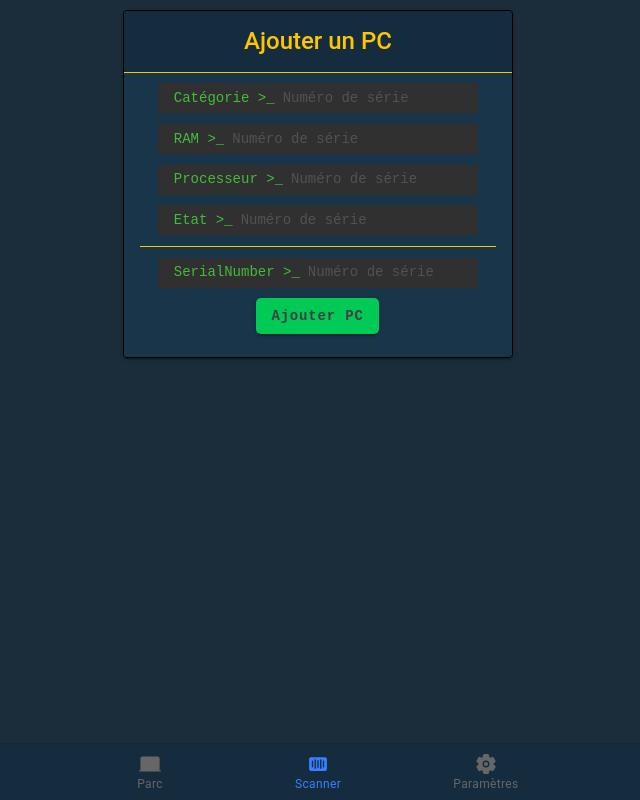
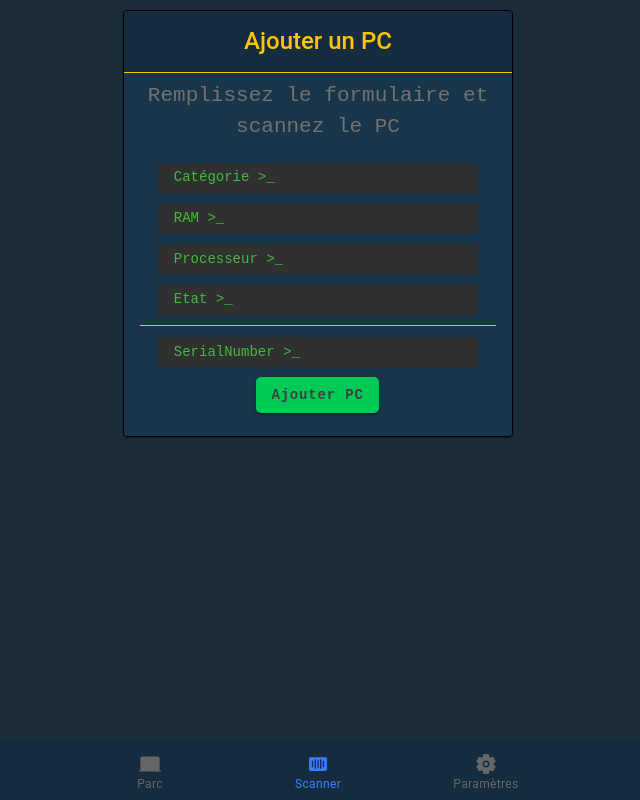
Before and after one commit to Admiralis/front-ionic, a React (Create React App) app: page /scan/add in a window 1280 px wide. Shown: the whole page, without its empty margins (322-962 px from the left). Built offline with nearby package versions, Linux system fonts and the light colour scheme.

Commit message:
feat: générisation input

```diff
--- a/src/commons/components/Forms/ComputerAddForm/ComputerAddFormComponent.tsx
+++ b/src/commons/components/Forms/ComputerAddForm/ComputerAddFormComponent.tsx
@@ -16,27 +16,56 @@ interface ComputerAddFormComponentProps {
 
 export const ComputerAddFormComponent = (props: ComputerAddFormComponentProps) => {
 
-    const onChange = (e: any) => {
-        props.setNewComputerInfo(
-            {
-                ...props.newComputerInfo,
-                [e.detail.name]: e.detail.value!
-            }
-        )
-    }
-
     return (
         <>
             <div className="container">
-                <AsciiInputComponent label="Catégorie" value={props.newComputerInfo.computerCategory || ''} onIonChange={onChange}/>
-                <AsciiInputComponent label="RAM" value={props.newComputerInfo.computerRam || ""} onIonChange={onChange}/>
-                <AsciiInputComponent label="Processeur" value={props.newComputerInfo.computerCpu || ""} onIonChange={onChange}/>
-                <AsciiInputComponent label="Etat" value={props.newComputerInfo.computerCondition || ""} onIonChange={onChange}/>
+                <p>
+                    Remplissez le formulaire et scannez le PC
+                </p>
+                <AsciiInputComponent label="Catégorie" value={props.newComputerInfo.computerCategory || ""}
+                                     onIonChange={(e: any) => {
+
+                                         props.setNewComputerInfo({
+                                             ...props.newComputerInfo,
+                                             computerCategory: e.detail.value!
+                                         })
+                                     }}
+                />
+                <AsciiInputComponent label="RAM" value={props.newComputerInfo.computerRam || ""}
+                                     onIonChange={(e: any) => {
+                                         props.setNewComputerInfo({
+                                             ...props.newComputerInfo,
+                                             computerRam: e.detail.value!
+                                         })
+                                     }}
+                />
+                <AsciiInputComponent label="Processeur" value={props.newComputerInfo.computerCpu || ""}
+                                     onIonChange={(e: any) => {
+                                         props.setNewComputerInfo({
+                                             ...props.newComputerInfo,
+                                             computerCpu: e.detail.value!
+                                         })
+                                     }}
+                />
+                <AsciiInputComponent label="Etat" value={props.newComputerInfo.computerCondition || ""}
+                                     onIonChange={(e: any) => {
+                                         props.setNewComputerInfo({
+                                             ...props.newComputerInfo,
+                                             computerCondition: e.detail.value!
+                                         })
+                                     }}
+                />
                 <HorizontalDividerComponent/>
                 <AsciiInputComponent
                     value={props.computerSerial}
                     label="SerialNumber"
-                    onIonChange={e => props.setComputerSerial(e.detail.value!)}
+                    onIonChange={e => {
+                        props.setComputerSerial(e.detail.value!)
+                        props.setNewComputerInfo({
+                            ...props.newComputerInfo,
+                            computerSerial: e.detail.value!
+                        })
+                    }}
                 />
             </div>
         </>
--- a/src/commons/components/Forms/Inputs/AsciiInput/AsciiInput.component.tsx
+++ b/src/commons/components/Forms/Inputs/AsciiInput/AsciiInput.component.tsx
@@ -8,6 +8,7 @@ interface AsciiInputComponentProps {
     onIonChange: (e: CustomEvent) => void
 
     required?: boolean
+    placeholder?: string
 }
 
 export function AsciiInputComponent(props: AsciiInputComponentProps) {
@@ -16,7 +17,7 @@ export function AsciiInputComponent(props: AsciiInputComponentProps) {
             <span className={style.asciiLabel}>{props.required && <span>*</span>}{props.label} &#62;_</span>
             <IonInput
                 value={props.value}
-                placeholder="Numéro de série"
+                placeholder={props.placeholder}
                 onIonChange={props.onIonChange}
                 className={style.asciiInput}
             />
--- a/src/pages/scan/AddComputer/AddComputer.page.tsx
+++ b/src/pages/scan/AddComputer/AddComputer.page.tsx
@@ -4,25 +4,13 @@ import CodeScannerComponent from "../../../commons/components/CodeScanner/CodeSc
 import {CardComponent} from "../../../commons/components";
 import './AddComputer.component.css'
 import {ComputerAddFormComponent} from "../../../commons/components/Forms/ComputerAddForm/ComputerAddFormComponent";
-import TinyCardComponent from "../../../commons/components/Cards/TinyCard/TinyCard.component";
+import {NewComputer} from "commons/models";
 
 const AddComputerPage = () => {
 
     const [computerSerial, setComputerSerial] = useState("" as string);
     const [scanning, setScanning] = useState<boolean>(false);
-    const [newComputerInfo, setNewComputerInfo] = useState({
-        computerSerial: "",
-        computerCategory: "",
-        computerRam: "",
-        computerCpu: "",
-        computerState: ""
-    } as {
-        computerSerial: string;
-        computerCategory?: string;
-        computerRam?: string;
-        computerCpu?: string;
-        computerState?: string;
-    });
+    const [newComputerInfo, setNewComputerInfo] = useState<NewComputer>({} as NewComputer);
 
 const handleAddComputer = (serialNumber: string) => {
     setComputerSerial(serialNumber)
@@ -30,7 +18,7 @@ const handleAddComputer = (serialNumber: string) => {
 }
 
 useEffect(() => {
-}, [computerSerial])
+}, [computerSerial, newComputerInfo])
 
 return (
     <IonPage>
```
